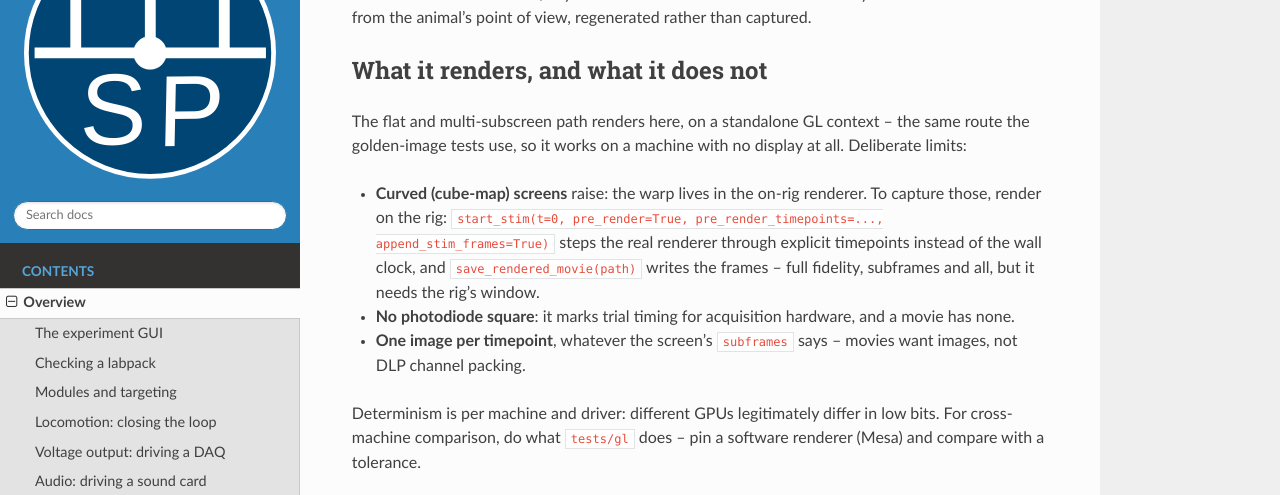
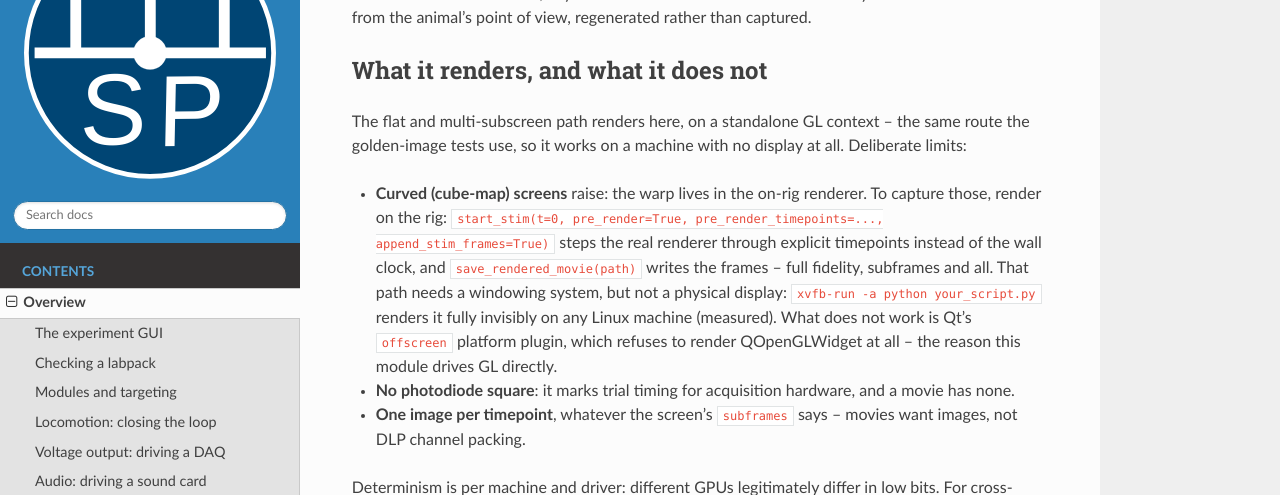
Before and after one commit to ClandininLab/stimpack, a Sphinx documentation site: the page built from docs/source/offline_rendering.rst, in a window 1280 px wide and 900 px high, scrolled down 821 px, cut to the strip 0-495 px from the top of the window. Built offline with Sphinx 7.4.7 and the Read the Docs theme 3.1.0, drawn with Linux system fonts in a browser that asks for light colours.

Commit message:
Correct the curved-screen capture note: xvfb renders it invisibly
"Needs the rig's window" overstated it. Measured: the widget path
(pre_render + append_stim_frames) produces frames under xvfb-run on this
machine -- a windowing system is required, a physical display is not.
The thing that genuinely cannot work is Qt's offscreen platform plugin,
which refuses to render QOpenGLWidget; say that instead.

Co-Authored-By: Claude Fable 5 <noreply@anthropic.com>
Claude-Session: https://claude.ai/code/session_01CPhcJNpT2UTPfwvfJKLdVv

```diff
--- a/docs/source/offline_rendering.rst
+++ b/docs/source/offline_rendering.rst
@@ -44,7 +44,10 @@ golden-image tests use, so it works on a machine with no display at all. Deliber
   render on the rig: ``start_stim(t=0, pre_render=True, pre_render_timepoints=...,
   append_stim_frames=True)`` steps the real renderer through explicit timepoints instead of the
   wall clock, and ``save_rendered_movie(path)`` writes the frames -- full fidelity, subframes
-  and all, but it needs the rig's window.
+  and all. That path needs a windowing system, but not a physical display:
+  ``xvfb-run -a python your_script.py`` renders it fully invisibly on any Linux machine
+  (measured). What does not work is Qt's ``offscreen`` platform plugin, which refuses to render
+  QOpenGLWidget at all -- the reason this module drives GL directly.
 - **No photodiode square**: it marks trial timing for acquisition hardware, and a movie has none.
 - **One image per timepoint**, whatever the screen's ``subframes`` says -- movies want images,
   not DLP channel packing.
```
